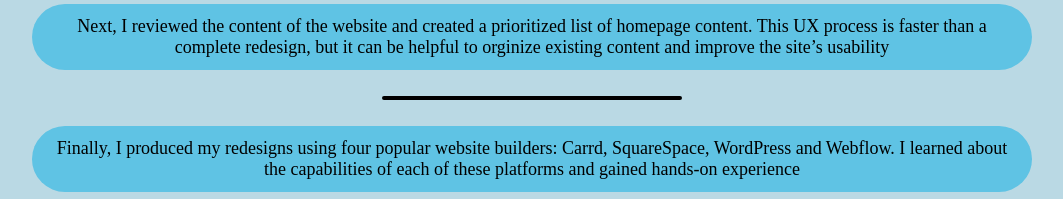
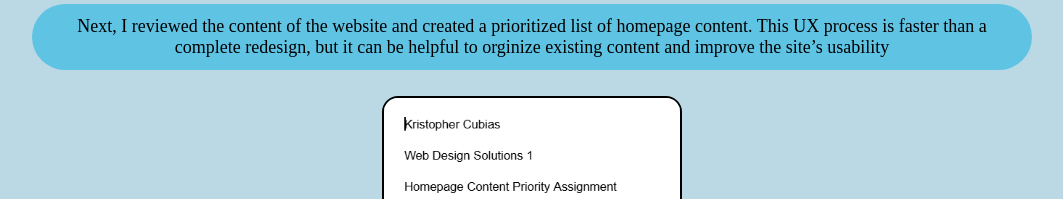
Before and after one commit to ScaryDuck/wds1True, a plain HTML site: page index.html in a window 1280 px wide. Shown: the part 594-793 px from the top of the page, without its empty margins (108-1171 px from the left). Drawn offline with Linux system fonts and the light colour scheme.

Commit message:
last addition one img was missing

```diff
--- a/index.html
+++ b/index.html
@@ -34,7 +34,7 @@
             <p>Next, I reviewed the content of the website and created a prioritized list of homepage content. This UX process is faster than a complete redesign, but it can be helpful to orginize existing content and improve the site’s usability</p>
 
             <div class="priority-img">
-                <img src="/images/logo/priority.png" alt="">
+                <img src="priority.png" alt="">
             </div>
         </div>
 
```
